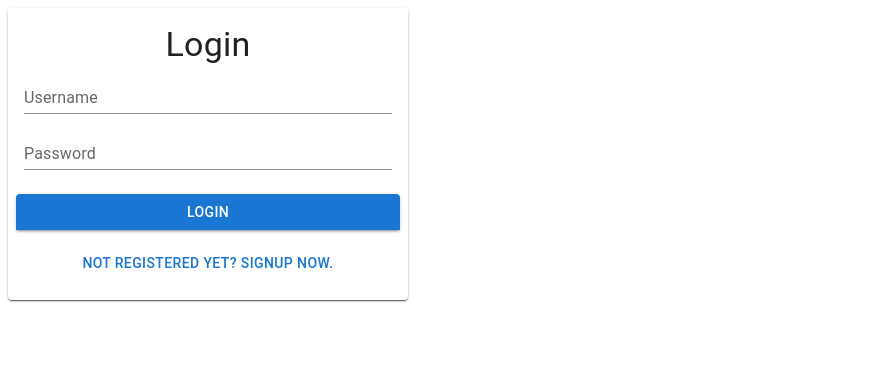
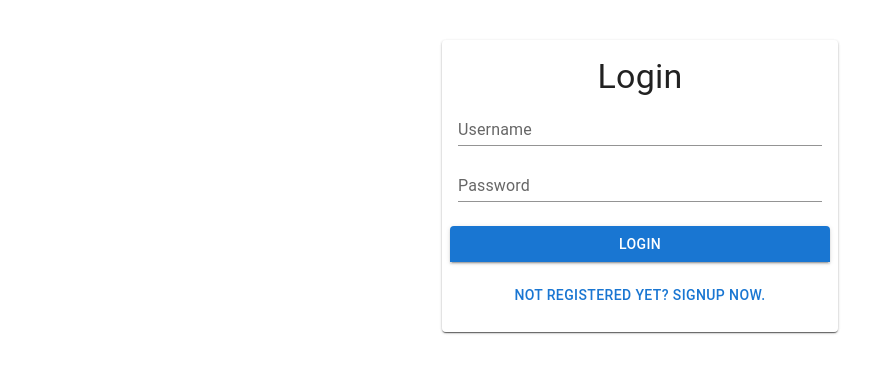
Before and after one commit to engskie09/pokeapi-react-express, a React (Vite) app in the folder client/: page /login in a window 1280 px wide. Shown: the top 372 px of the page, without its empty margins (0-895 px from the left). Built offline with nearby package versions, Linux system fonts and the light colour scheme.

Commit message:
🖼️ setup container to center the component

```diff
--- a/client/src/components/login.tsx
+++ b/client/src/components/login.tsx
@@ -2,13 +2,25 @@ import { CSSProperties } from 'react';
 import { Link } from 'react-router-dom';
 import { FormProvider, Controller } from 'react-hook-form';
 
-import { Button, Card, CardActions, CardContent, Grid, Paper, TextField, Typography, ButtonGroup } from '@mui/material';
+import {
+    Button,
+    Card,
+    CardActions,
+    CardContent,
+    Container,
+    Grid,
+    Paper,
+    TextField,
+    Typography,
+    ButtonGroup,
+} from '@mui/material';
 
 import { ThemeStyleType } from '../utilities/style';
 import { useLogin } from '../hooks/login';
 
 const style = {
-    container: { maxWidth: 400 } as ThemeStyleType,
+    container: { marginTop: 5 } as ThemeStyleType,
+    form: { maxWidth: 400 } as ThemeStyleType,
     icon: { fontSize: '70px', margin: 'auto', width: '100%', marginTop: -4 } as ThemeStyleType,
     title: { textAlign: 'center' } as ThemeStyleType,
     action: {
@@ -22,8 +34,9 @@ export const Login = () => {
     const { form, handleOnSubmit } = useLogin();
 
     return (
+        <Container maxWidth="xs" sx={style.container}>
             <FormProvider {...form}>
-            <Paper component="form" onSubmit={handleOnSubmit} noValidate autoComplete="off" sx={style.container}>
+                <Paper component="form" onSubmit={handleOnSubmit} noValidate autoComplete="off" sx={style.form}>
                     <Card>
                         <CardContent>
                             <Typography variant="h4" component="p" sx={style.title}>
@@ -76,5 +89,6 @@ export const Login = () => {
                     </Card>
                 </Paper>
             </FormProvider>
+        </Container>
     );
 };
```
Lines whose indentation alone changed are shown as unchanged.
